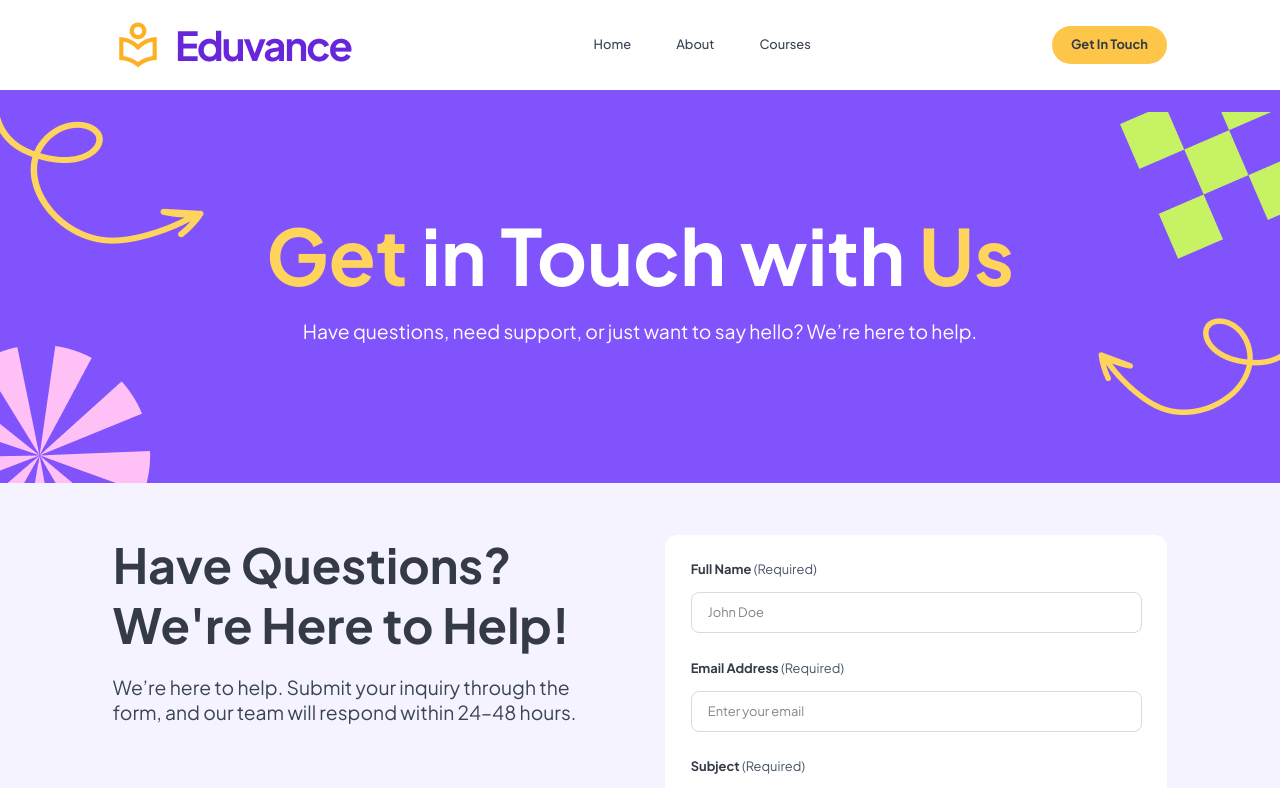
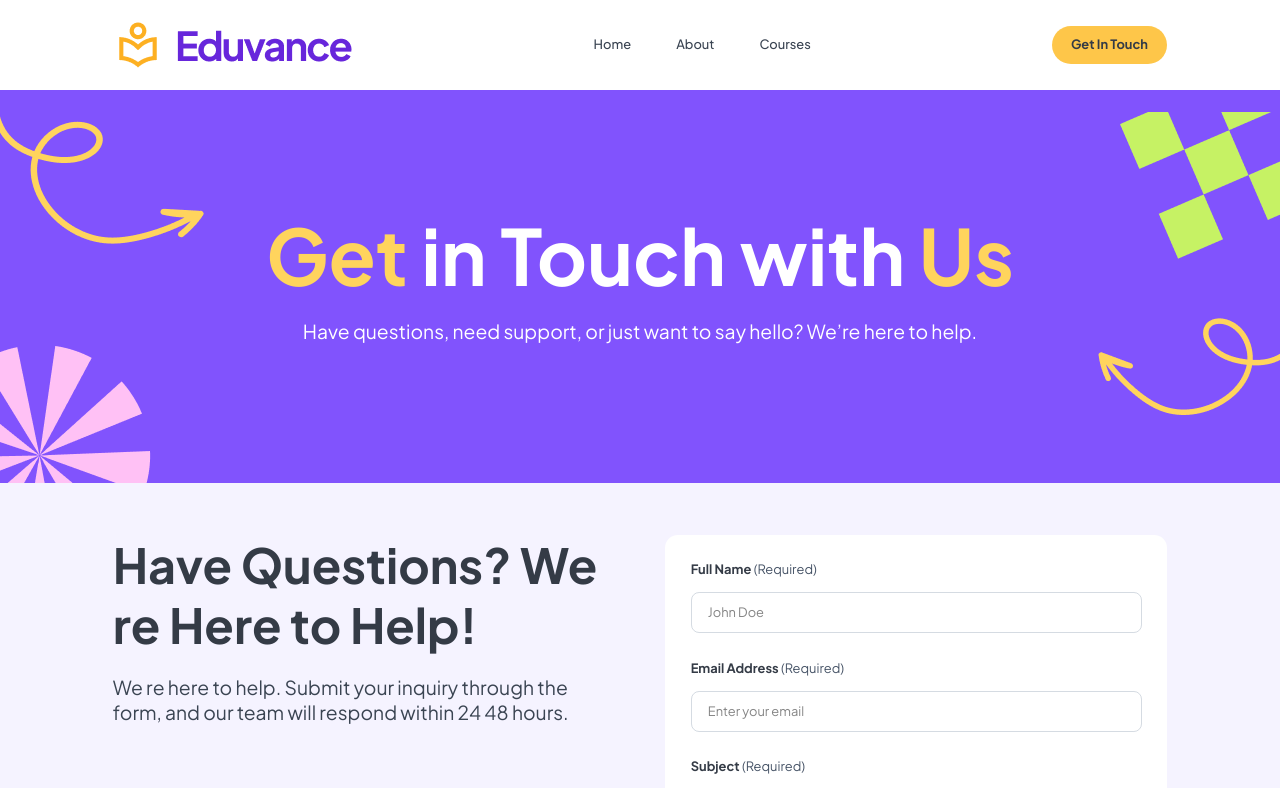
Before and after one commit to Bernardowert/eduvance, a Next.js app: page /contact in a window 1280 px wide. Shown: the top 788 px of the page. Built offline with nearby package versions, Linux system fonts and the light colour scheme.

Commit message:
corrigindo erros do formularios e adicionando tipagem forte

```diff
--- a/src/components/sections/contact/formContact/form.tsx
+++ b/src/components/sections/contact/formContact/form.tsx
@@ -16,7 +16,7 @@ const schema = z.object({
 })
 
 
-type FormData = z.infer<typeof schema>
+export type FormSchema = z.infer<typeof schema>
 
 
 
@@ -28,7 +28,7 @@ type FormData = z.infer<typeof schema>
 
 
 export function Form(){
-    const {register, handleSubmit, formState: {errors, isSubmitSuccessful, isSubmitting}, reset} = useForm<FormData>({
+    const {register, handleSubmit, formState: {errors, isSubmitSuccessful, isSubmitting}, reset} = useForm<FormSchema>({
     resolver: zodResolver(schema),
     mode:"onChange"
     })
--- a/src/components/sections/contact/formContact/index.tsx
+++ b/src/components/sections/contact/formContact/index.tsx
@@ -67,8 +67,8 @@ export function FormContact(){
              <ContainerGRID className="flex justify-between flex-col laptop:flex-row">
                  <div className="w-full laptop:max-w-page-about">
                     <div className="text-center laptop:text-start mb-8 laptop:mb-24">
-                        <h2 className="font-bold text-gray-900 text-3xl mb-4 laptop:text-6xl/tight laptop:mb-6 text-center laptop:text-start">Have Questions? We're Here to Help!</h2>
-                        <p className="laptop:text-2xl text-gray-800">We’re here to help. Submit your inquiry through the form, and our team will respond within 24–48 hours.</p>
+                        <h2 className="font-bold text-gray-900 text-3xl mb-4 laptop:text-6xl/tight laptop:mb-6 text-center laptop:text-start">Have Questions? We re Here to Help!</h2>
+                        <p className="laptop:text-2xl text-gray-800">We re here to help. Submit your inquiry through the form, and our team will respond within 24 48 hours.</p>
                     </div>
                     <div className="absolute laptop:static bottom-8 left-4 right-4">
                         <ul className="grid mb-10 laptop:grid-cols-2 gap-6 laptop:gap-x-8 laptop:gap-y-10">
--- a/src/components/sections/contact/formContact/input.tsx
+++ b/src/components/sections/contact/formContact/input.tsx
@@ -1,10 +1,11 @@
 import { RegisterOptions, UseFormRegister } from "react-hook-form";
+import { FormSchema } from "./form";
 
 interface InputProps{
   type?:string;
   placeholder:string;
-  name:string;
-  register:UseFormRegister<any>;
+  name:keyof FormSchema;
+  register:UseFormRegister<FormSchema>;
   error?:string;
   rules?:RegisterOptions;
   labelName:string;
```
